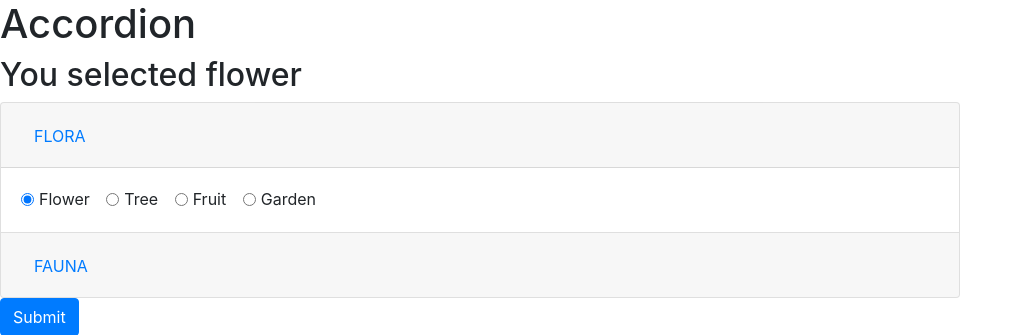
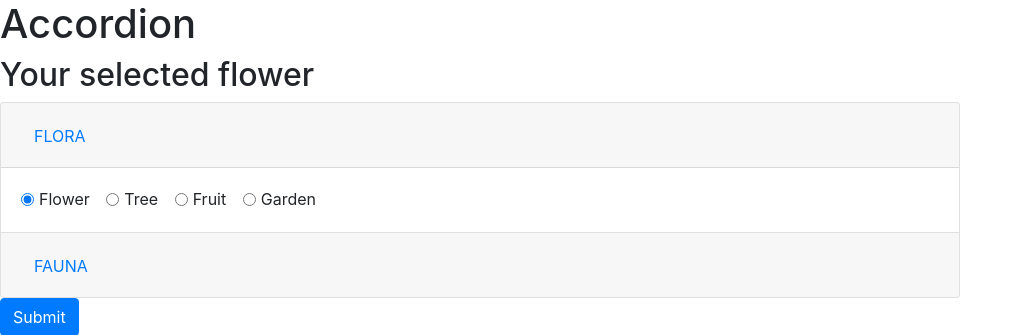
Before and after one commit to PierreBeylard/fast_api_bootstrap, a FastAPI app: page /accordion in a window 1280 px wide. Shown: the part 234-569 px from the top of the page, without its empty margins (0-1023 px from the left). Run offline with FastAPI, Linux system fonts and the light colour scheme; parts of the project's set-up code (start-up, migrations or seed data) failed here and were passed over; some libraries are stand-ins or nearby versions.

Commit message:
ajout commetaires templates

```diff
--- a/templates/accordion.html
+++ b/templates/accordion.html
@@ -13,7 +13,7 @@
 <h1 class="cap">Accordion</h1>
 
 {% if tag %}
-<h2>You selected {{tag}}</h2>
+<h2>Your selected {{tag}}</h2>
 {% endif %}
 
 {% set flora = ['flower','tree','fruit','garden'] %}
--- a/templates/twoforms.html
+++ b/templates/twoforms.html
@@ -1,4 +1,5 @@
 {% extends "base.html" %}
+<!-- permet de mettre en avant la page active dans la nav bar -->
 {% set active_page = "twoforms" %}
 
 {% block title %}Two Forms{% endblock %}
```
